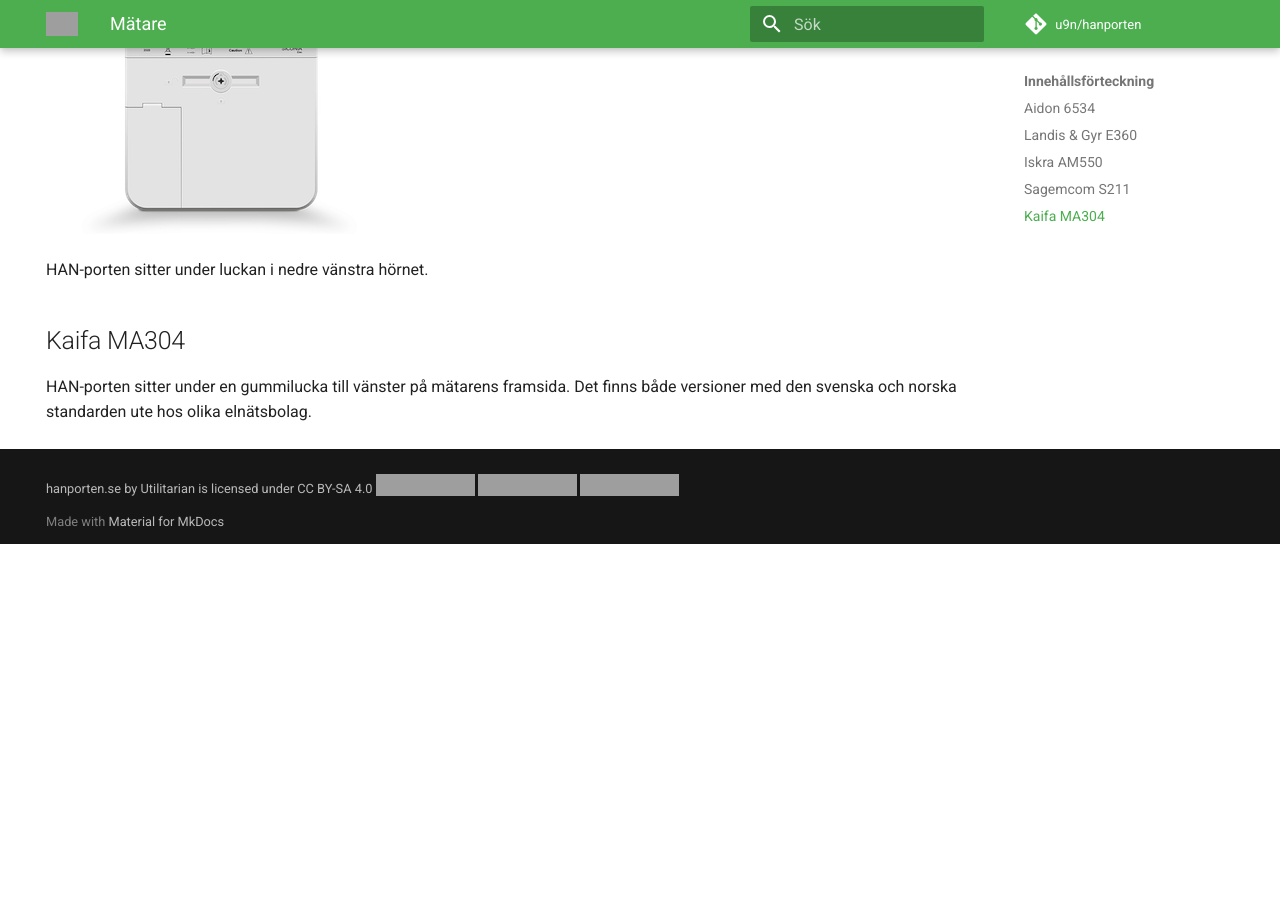
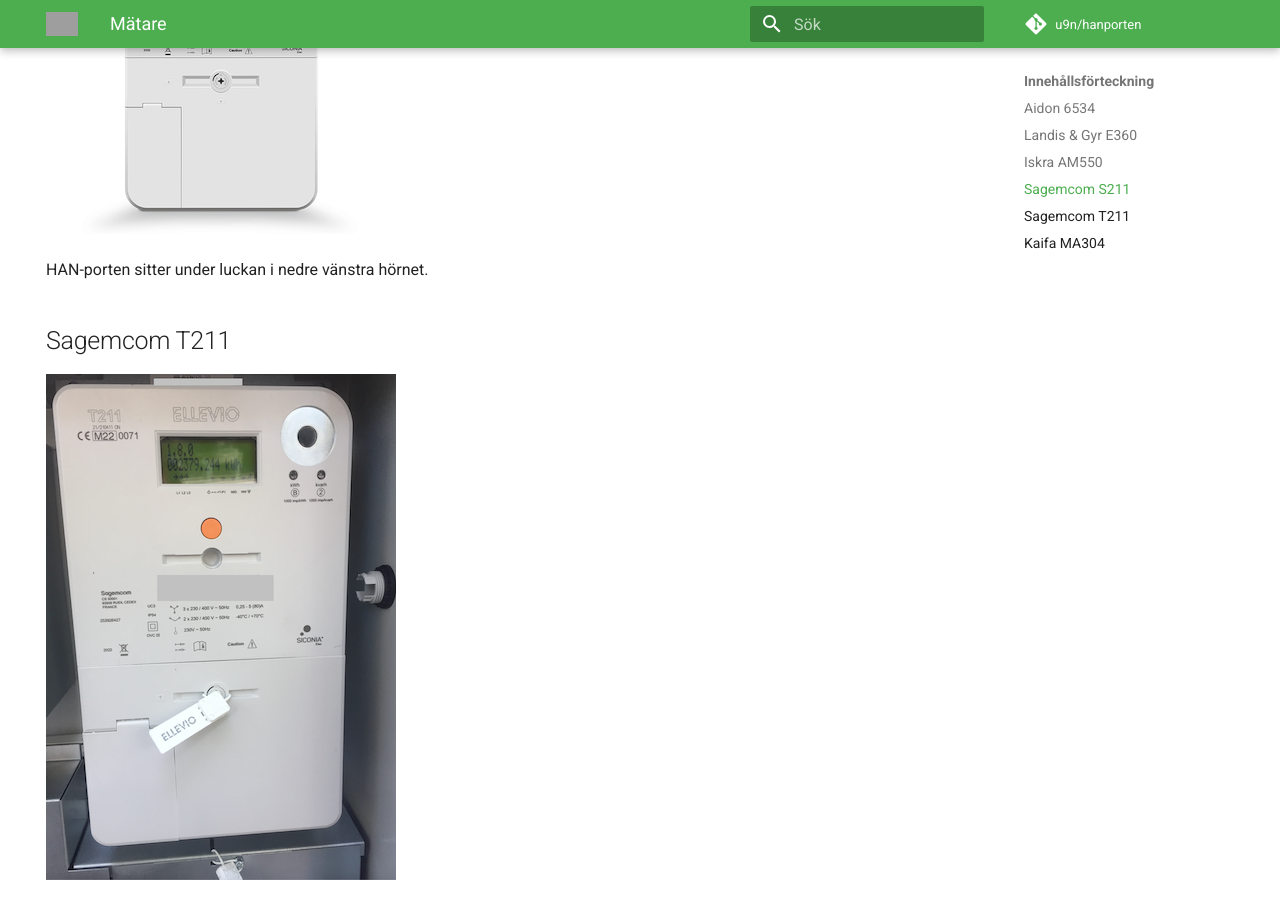
Before and after one commit to u9n/hanporten, an MkDocs documentation site: the page built from docs/matare.md, in a window 1280 px wide and 900 px high, scrolled down 1759 px. Built offline with MkDocs 1.6.1 and Material for MkDocs 9.7.7, drawn with Linux system fonts in a browser that asks for light colours; comment, search, counter and statistics services are not loaded; before the commit the page ends 2303 px from its top, so only the background shows below that; grey boxes are pictures that could not be loaded.

Commit message:
sagemcom t211 (#32)
* photo of sagemcom T211

* Lade till Sagemcom_T211 elmätare

* Ellevio har Sagemcom T211

* Fixed markdown link and resized image

Co-authored-by: larsr <Lars.Rasmusson@gmail.com>

```diff
--- a/docs/matare.md
+++ b/docs/matare.md
@@ -30,6 +30,12 @@
 
 HAN-porten sitter under luckan i nedre vänstra hörnet.
 
+## Sagemcom T211
+
+![Sagemcom T211](images/sagemcom_t211.png)
+
+HAN-porten sitter under luckan i nedre vänstra hörnet.
+
 ## Kaifa MA304
 
 HAN-porten sitter under en gummilucka till vänster på mätarens framsida. Det finns både versioner med den svenska och norska standarden ute hos olika elnätsbolag.
```
Also changed, not shown: docs/natbolag.md (+1 -0 lines), docs/images/sagemcom_t211.png (added).
